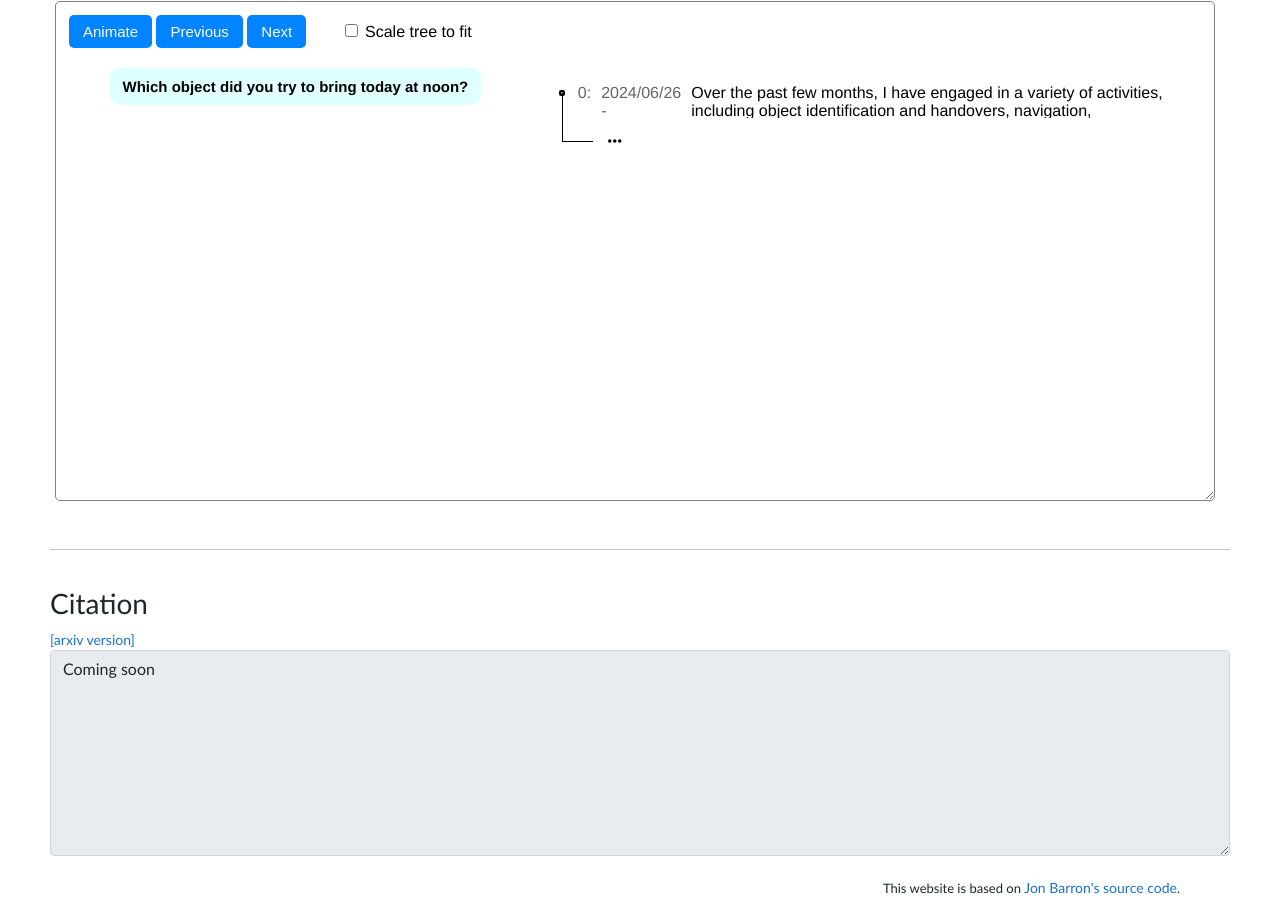
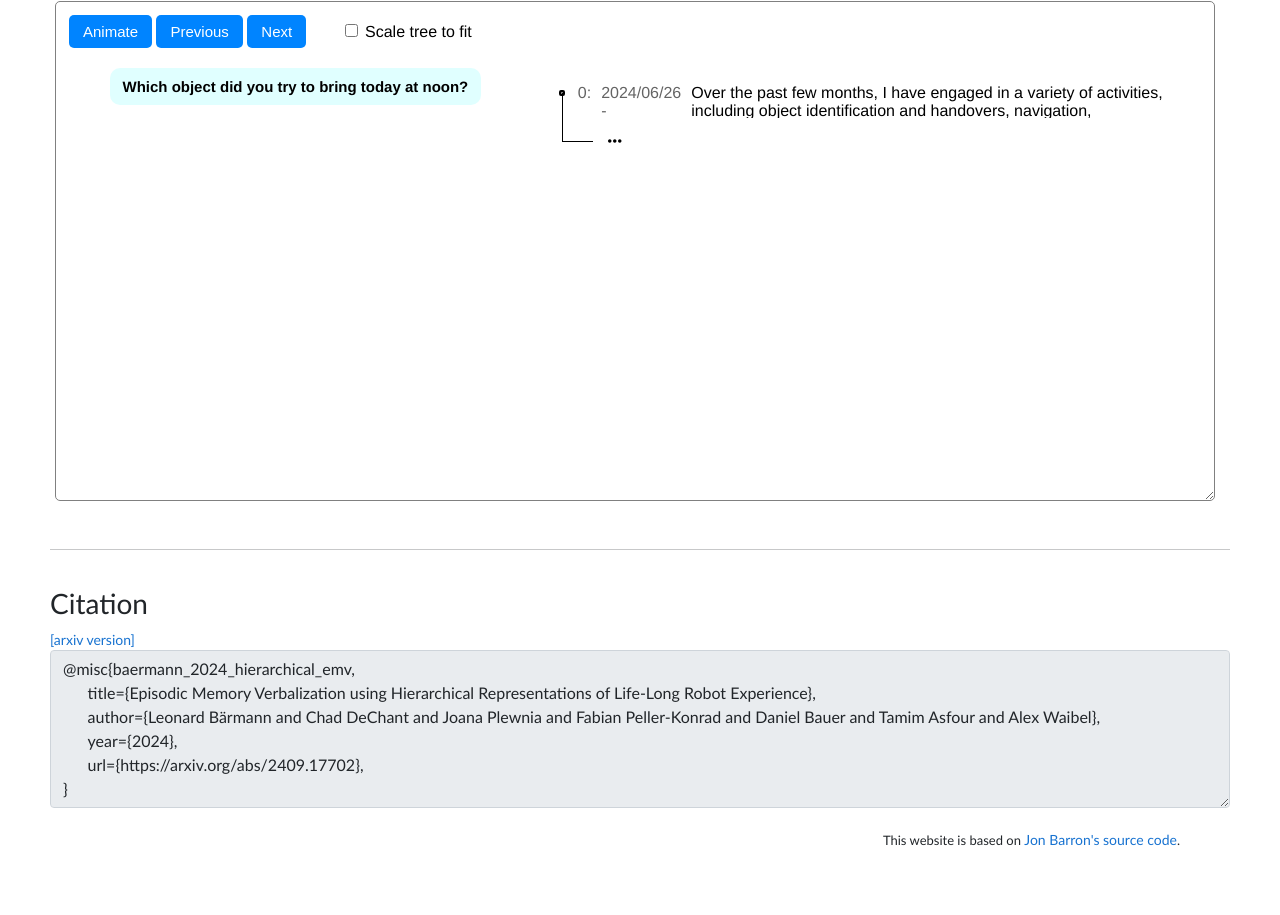
Before and after one commit to hierarchical-emv/hierarchical-emv.github.io, a plain HTML site: page index.html in a window 1280 px wide. Shown: the part 2280-3195 px from the top of the page. After the commit the page ends 3147 px from the top, so only its background shows below. Drawn offline with nearby package versions, Linux system fonts and the light colour scheme.

Commit message:
Add arxiv bibtex

```diff
--- a/index.html
+++ b/index.html
@@ -281,8 +281,13 @@
                     </h3>
                     <a href="https://arxiv.org/abs/">[arxiv version]</a>
                     <div class="form-group col-md-12">
-                    <textarea id="bibtex" class="form-control" rows="8" readonly>
-Coming soon</textarea>
+                    <textarea id="bibtex" class="form-control" rows="6" readonly>
+@misc{baermann_2024_hierarchical_emv,
+      title={Episodic Memory Verbalization using Hierarchical Representations of Life-Long Robot Experience},
+      author={Leonard Bärmann and Chad DeChant and Joana Plewnia and Fabian Peller-Konrad and Daniel Bauer and Tamim Asfour and Alex Waibel},
+      year={2024},
+      url={https://arxiv.org/abs/2409.17702},
+}</textarea>
                     </div>
                 </div>
             </div>
@@ -329,6 +334,8 @@ Coming soon</textarea>
     }
 
     changeDemoSample()
+
+    $('textarea').on('click', ev => ev.target.select());
 </script>
 
 </body>
```
